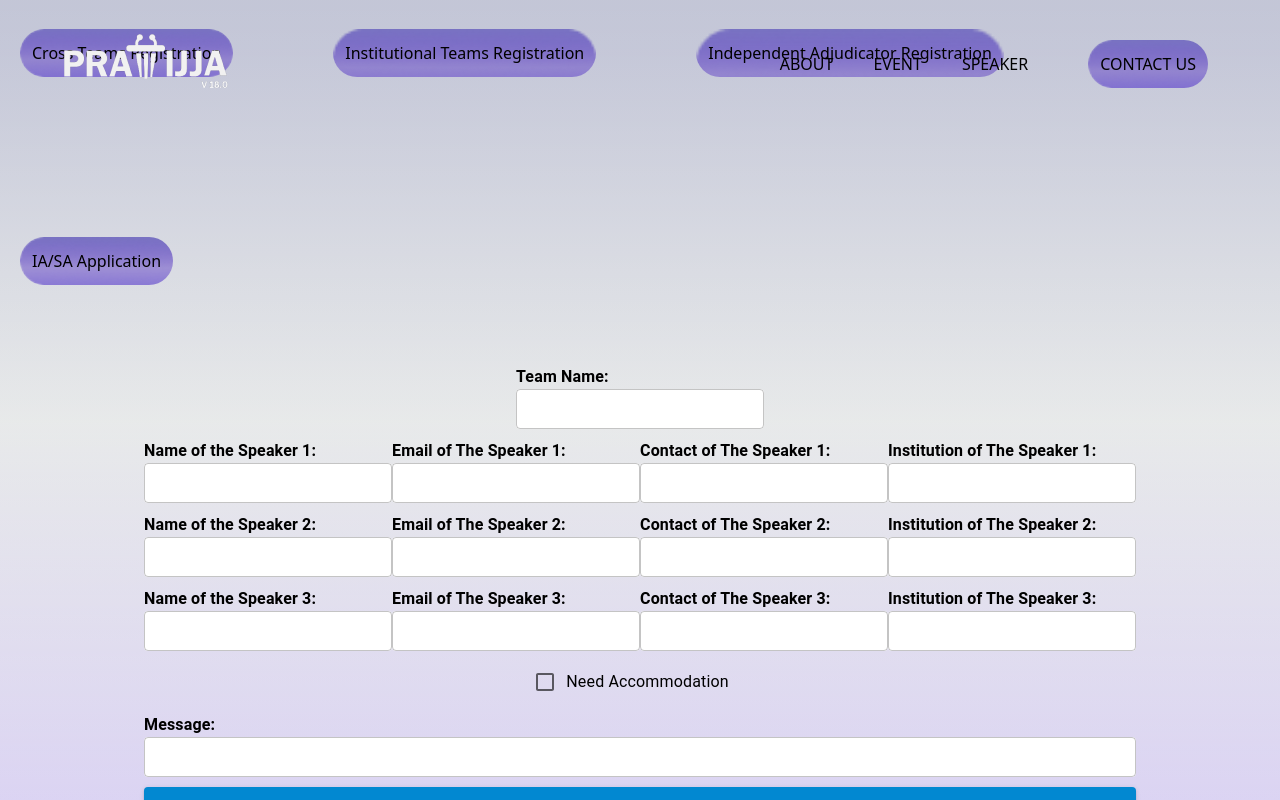
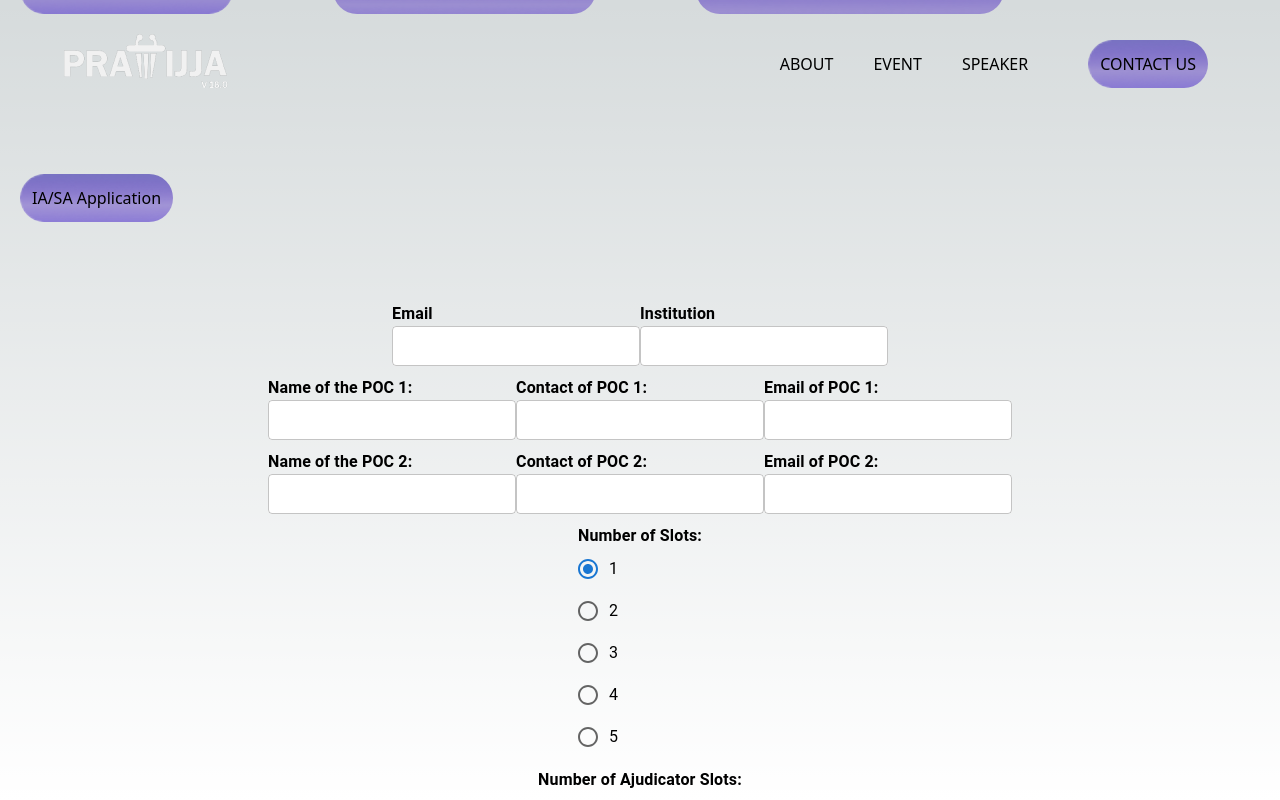
Before and after one commit to SohinijRover/Pratijja24, a Next.js app: page /register in a window 1280 px wide. Both pictures are taken after a click on the button "Institutional Teams Registration". Shown: the top 800 px of the page. Built offline with nearby package versions, Linux system fonts and the light colour scheme.

Commit message:
Form 2 Done || DB Changes

```diff
--- a/src/app/api/form2/route.ts
+++ b/src/app/api/form2/route.ts
@@ -17,24 +17,32 @@ export async function POST(request: NextRequest) {
     );
   }
 
-  const { team_name,speaker_1,email_1,contact_1 ,institution_1,speaker_2,email_2,contact_2,institution_2,speaker_3,email_3,contact_3,institution_3,accomodation, message} = data;
+  const { email,
+    institution,
+    name_poc1,
+    contact_poc1,
+    email_poc1,
+    name_poc2,
+    contact_poc2,
+    email_poc2,
+    slots,
+    ajudicator_slots,
+    accomodation,
+    message} = data;
 
   try {
-    await db.form1.create({
+    await db.form2.create({
       data: {
-        team_name,
-        speaker_1,
-        email_1,
-        contact_1,
-        institution_1,
-        speaker_2,
-        email_2,
-        contact_2,
-        institution_2,
-        speaker_3,
-        email_3,
-        contact_3,
-        institution_3,
+        email,
+        institution,
+        name_poc1,
+        contact_poc1,
+        email_poc1,
+        name_poc2,
+        contact_poc2,
+        email_poc2,
+        slots,
+        ajudicator_slots,
         accomodation,
         message,
       },
--- /dev/null
+++ b/src/app/register/form2.tsx
@@ -0,0 +1,263 @@
+import { Formik, Form, Field } from 'formik';
+import { Box, Button, Checkbox, FormControlLabel,RadioGroup, TextField, Typography, Radio  } from '@mui/material';
+import { toast } from 'sonner';
+import { debate_institution_team } from '../schema/form_schema';
+const Form2 = () => {
+  return (
+    <Formik
+      initialValues={{
+        email: '',
+        institution: '',
+        name_poc1: '',
+        contact_poc1: '',
+        email_poc1: '',
+        name_poc2: '',
+        contact_poc2: '',
+        email_poc: '',
+        slots: 1,
+        ajudicator_slots: 1,
+        accomodation: false,
+        message: '',
+      }}
+      onSubmit={async (values) => {
+        console.log(values);
+        try {
+          const res = await fetch("/api/form2", {
+            method: "POST",
+            headers: {
+              "Content-Type": "application/json",
+            },
+            body: JSON.stringify(values),
+          });
+          const data = await res.json();
+          if (!data.success) {
+            toast.error(data.message);
+          } else {
+            toast.success(data.message);
+          }
+        } catch (err) {
+          toast.error("Unknown error occurred");
+        }
+      }}
+    >
+      {({ isSubmitting,values, handleChange }) => (
+        <Form>
+        <div className="flex flex-col items-center justify-center p-5-">
+          <div className='flex items-center justify-center'>
+          <Box mb="10px">
+            <Typography variant="body1" fontWeight={600}>
+              Email
+            </Typography>
+            <Field
+              as={TextField}
+              fullWidth
+              size="small"
+              type="email"
+              name="email"
+              id="email"
+              className='bg-white rounded'
+            />
+          </Box>
+          <Box mb="10px">
+            <Typography variant="body1" fontWeight={600}>
+              Institution
+            </Typography>
+            <Field
+              as={TextField}
+              fullWidth
+              size="small"
+              type="text"
+              name="institution"
+              id="institution"
+              className='bg-white rounded'
+            />
+          </Box>
+          </div>
+
+          <div className='flex items-center justify-center'>
+            {/* Speaker 1 */}
+            <Box mb="10px">
+              <Typography variant="body1" fontWeight={600}>
+                Name of the POC 1:
+              </Typography>
+              <Field
+                as={TextField}
+                fullWidth
+                size="small"
+                type="text"
+                name="name_poc1"
+                id="name_poc1"
+                className='bg-white rounded'
+              />
+            </Box>
+            <Box mb="10px">
+              <Typography variant="body1" fontWeight={600}>
+                Contact of POC 1:
+              </Typography>
+              <Field
+                as={TextField}
+                fullWidth
+                size="small"
+                type="text"
+                name="contact_poc1"
+                id="contact_poc1"
+                className='bg-white rounded'
+              />
+            </Box>
+            <Box mb="10px">
+              <Typography variant="body1" fontWeight={600}>
+                Email of POC 1:
+              </Typography>
+              <Field
+                as={TextField}
+                fullWidth
+                size="small"
+                type="email"
+                name="email_poc1"
+                id="email_poc1"
+                className='bg-white rounded'
+              />
+            </Box>
+            {/* Add other fields for Speaker 1 */}
+          </div>
+          <div className='flex items-center justify-center'>
+            {/* Speaker 1 */}
+            <Box mb="10px">
+              <Typography variant="body1" fontWeight={600}>
+                Name of the POC 2:
+              </Typography>
+              <Field
+                as={TextField}
+                fullWidth
+                size="small"
+                type="text"
+                name="name_poc2"
+                id="name_poc2"
+                className='bg-white rounded'
+              />
+            </Box>
+            <Box mb="10px">
+              <Typography variant="body1" fontWeight={600}>
+                Contact of POC 2:
+              </Typography>
+              <Field
+                as={TextField}
+                fullWidth
+                size="small"
+                type="text"
+                name="contact_poc2"
+                id="contact_poc2"
+                className='bg-white rounded'
+              />
+            </Box>
+            <Box mb="10px">
+              <Typography variant="body1" fontWeight={600}>
+                Email of POC 2:
+              </Typography>
+              <Field
+                as={TextField}
+                fullWidth
+                size="small"
+                type="email"
+                name="email_poc2"
+                id="email_poc2"
+                className='bg-white rounded'
+              />
+            </Box>
+            {/* Add other fields for Speaker 1 */}
+          </div>
+          {/* Add similar structures for Speaker 2 and Speaker 3 */}
+          <div className="flex items-center justify-center">
+          <Box mb="10px">
+            <Typography variant="body1" fontWeight={600}>
+              Number of Slots:
+            </Typography>
+            <RadioGroup
+              className=""
+              aria-label="slots"
+              name="slots"
+              id="slots"
+              value={values.slots}
+              onChange={handleChange}
+            >
+              {[1, 2, 3, 4, 5].map((slot) => (
+                <FormControlLabel
+                  key={slot}
+                  value={slot}
+                  control={<Radio />}
+                  label={slot}
+                />
+              ))}
+            </RadioGroup>
+          </Box>
+          </div>
+          <div className="flex items-center justify-center">
+          <Box mb="10px">
+            <Typography variant="body1" fontWeight={600}>
+              Number of Ajudicator Slots:
+            </Typography>
+            <RadioGroup
+              className=""
+              aria-label="ajudicator_slots"
+              name="ajudicator_slots"
+              id="ajudicator_slots"
+              value={values.ajudicator_slots}
+              onChange={handleChange}
+            >
+              {[1, 2, 3, 4, 5].map((ajudicator_slots) => (
+                <FormControlLabel
+                  key={ajudicator_slots}
+                  value={ajudicator_slots}
+                  control={<Radio />}
+                  label={ajudicator_slots}
+                />
+              ))}
+            </RadioGroup>
+          </Box>
+          </div>
+          {/* Accommodation */}
+          <div className="flex items-center justify-center">
+            <Box mb="10px">
+              <FormControlLabel
+                control={
+                  <Field
+                    as={Checkbox}
+                    color="info"
+                    type="checkbox"
+                    name="accomodation"
+                    id="accomodation"
+                  />
+                }
+                label="Need Accommodation"
+              />
+            </Box>
+          </div>
+
+          {/* Additional Message */}
+          <Box mb="10px">
+            <Typography variant="body1" fontWeight={600}>
+              Message:
+            </Typography>
+            <Field
+              as={TextField}
+              fullWidth
+              size="small"
+              type="text"
+              name="message"
+              id="message"
+              className='bg-white rounded'
+            />
+          </Box>
+
+          {/* Submit Button */}
+          <Button sx={{ mb: '10px', py: '15px' }} variant="contained" type="submit" color="info" fullWidth>
+            Submit
+          </Button>
+        </div>
+      </Form>
+      )}
+    </Formik>
+  );
+};
+
+export default Form2;
--- a/src/app/register/page.tsx
+++ b/src/app/register/page.tsx
@@ -1,9 +1,9 @@
 "use client"
 import React, { useState } from 'react';
 import Form1 from './form1';
+import Form2 from './form2';
 import Navbar from '@/components/Navbar';
 import contact from "/public/navbar/contact.png";
-
 const register: React.FC = () => {
   const [activeForm, setActiveForm] = useState<number | null>(null);
 
@@ -12,7 +12,7 @@ const register: React.FC = () => {
       case 1:
         return <Form1 />;
       case 2:
-        return <Form1 />;
+        return <Form2 />;
       case 3:
         return <Form1 />;
       case 4:
@@ -25,10 +25,12 @@ const register: React.FC = () => {
   return (
     <>
       <Navbar />
-    <div className="w-screen h-screen  [background:linear-gradient(180deg,rgba(120.7,114.35,193.73,0.2)_6.72%,rgba(217,217,217,0.2)_52.72%,rgba(76.59,40.06,193.94,0.2)_100%)]">
-      <div className="top-36 h-screen w-screen flex flex-col items-center justify-center">
+      <div className="w-screen h-screen relative">
+        <div className="top-36 h-screen w-screen flex flex-col items-center justify-center relative z-10">
+          <div className="relative z-1">
           <div>
-        <button className="rounded-full border-none ms-5 outline-none p-3 m-20"
+            <button
+              className="rounded-full border-none ms-5 outline-none p-3 m-20"
               style={{ backgroundImage: `url(${contact.src})`, backgroundSize: 'cover', backgroundRepeat: 'no-repeat' }}
               onClick={() => setActiveForm(1)}>Cross Teams Registration</button>
             <button
@@ -44,8 +46,6 @@ const register: React.FC = () => {
               style={{ backgroundImage: `url(${contact.src})`, backgroundSize: 'cover', backgroundRepeat: 'no-repeat' }}
               onClick={() => setActiveForm(4)}>IA/SA Application</button>
           </div>
-
-        <div>
             {renderForm()}
           </div>
         </div>
```
Lines whose indentation alone changed are shown as unchanged.
